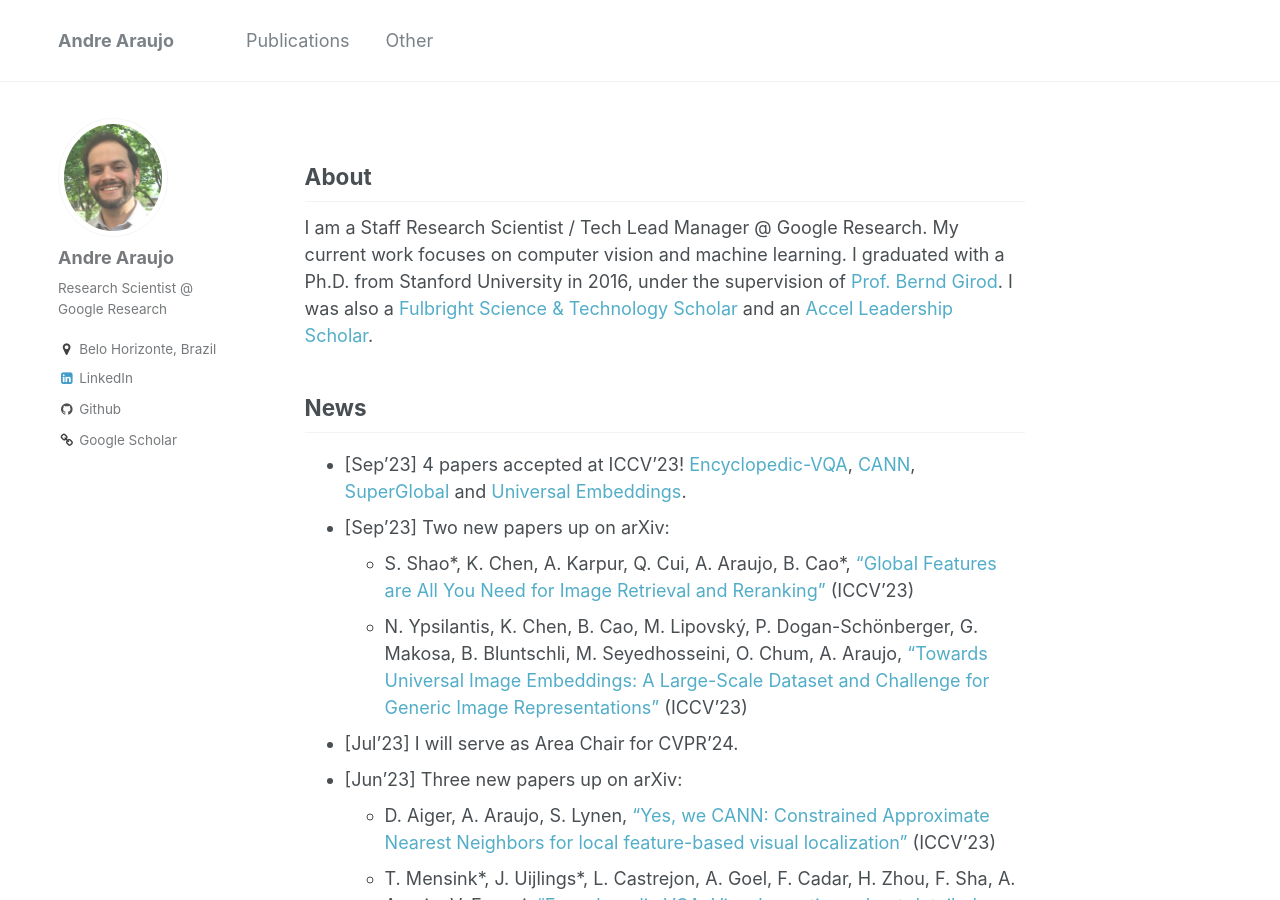
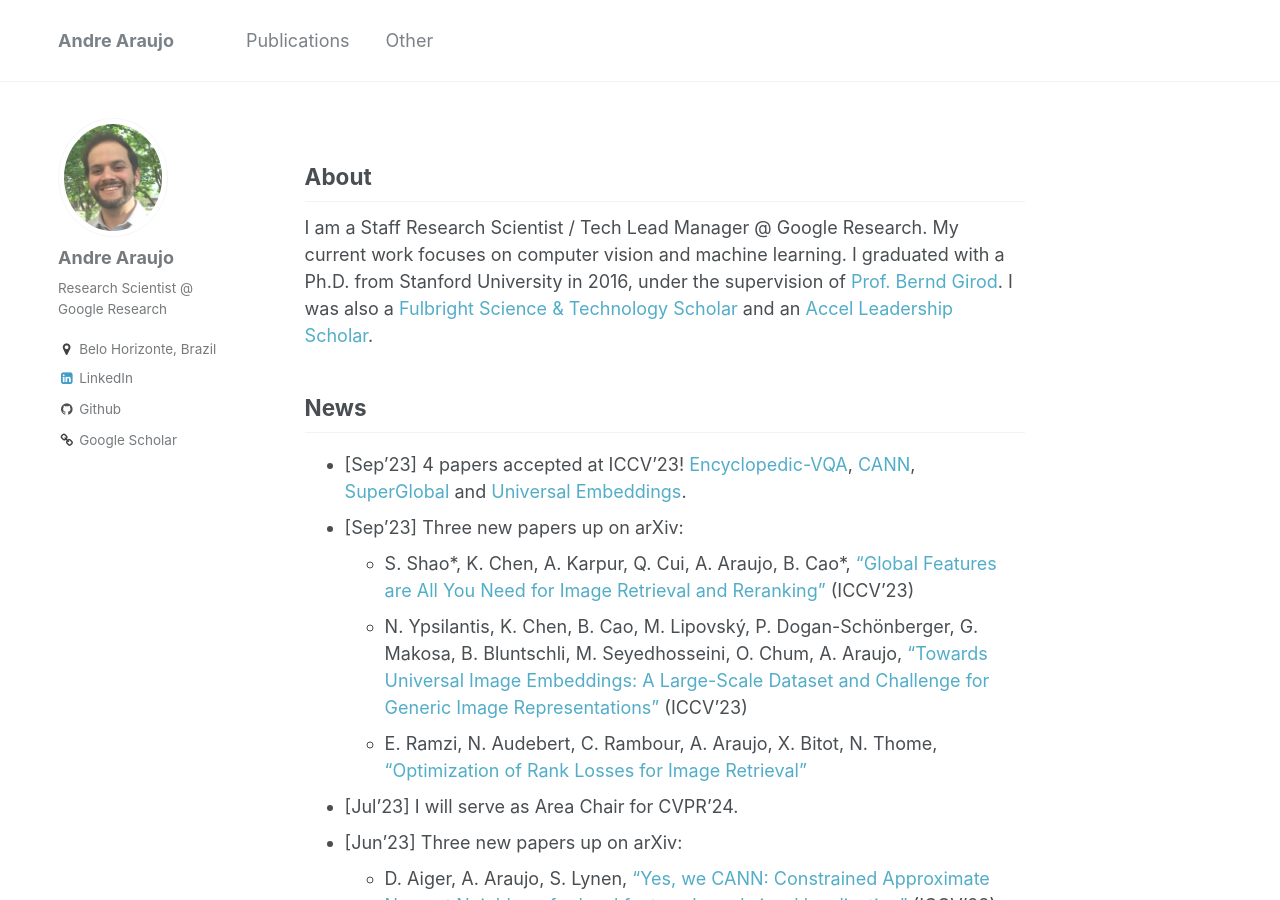
Before and after one commit to andrefaraujo/andrefaraujo.github.io, a Jekyll site: the page built from _pages/about.md, in a window 1280 px wide and 900 px high. Built offline with Jekyll 4.4.1, drawn with Linux system fonts in a browser that asks for light colours.

Commit message:
Adding RankLosses paper

```diff
--- a/_pages/about.md
+++ b/_pages/about.md
@@ -19,9 +19,10 @@ I was also a [Fulbright Science & Technology Scholar](https://eca.state.gov/fulb
 ## News
 
 * [Sep'23] 4 papers accepted at ICCV'23! [Encyclopedic-VQA](https://arxiv.org/abs/2306.09224), [CANN](https://arxiv.org/abs/2306.09012), [SuperGlobal](https://arxiv.org/abs/2308.06954) and [Universal Embeddings](https://arxiv.org/abs/2309.01858).
-* [Sep'23] Two new papers up on arXiv:
+* [Sep'23] Three new papers up on arXiv:
   * S. Shao\*, K. Chen, A. Karpur, Q. Cui, A. Araujo, B. Cao\*, ["Global Features are All You Need for Image Retrieval and Reranking"](https://arxiv.org/abs/2308.06954) (ICCV'23)
   * N. Ypsilantis, K. Chen, B. Cao, M. Lipovský, P. Dogan-Schönberger, G. Makosa, B. Bluntschli, M. Seyedhosseini, O. Chum, A. Araujo, ["Towards Universal Image Embeddings: A Large-Scale Dataset and Challenge for Generic Image Representations"](https://arxiv.org/abs/2309.01858) (ICCV'23)
+  * E. Ramzi, N. Audebert, C. Rambour, A. Araujo, X. Bitot, N. Thome, ["Optimization of Rank Losses for Image Retrieval"](https://arxiv.org/abs/2309.08250)
 * [Jul'23] I will serve as Area Chair for CVPR'24.
 * [Jun'23] Three new papers up on arXiv:
   * D. Aiger, A. Araujo, S. Lynen, ["Yes, we CANN: Constrained Approximate Nearest Neighbors for local feature-based visual localization"](https://arxiv.org/abs/2306.09012) (ICCV'23)
```
Also changed, not shown: _publications/2023-09-15-ranklosses.md (added, +9 -0 lines).
